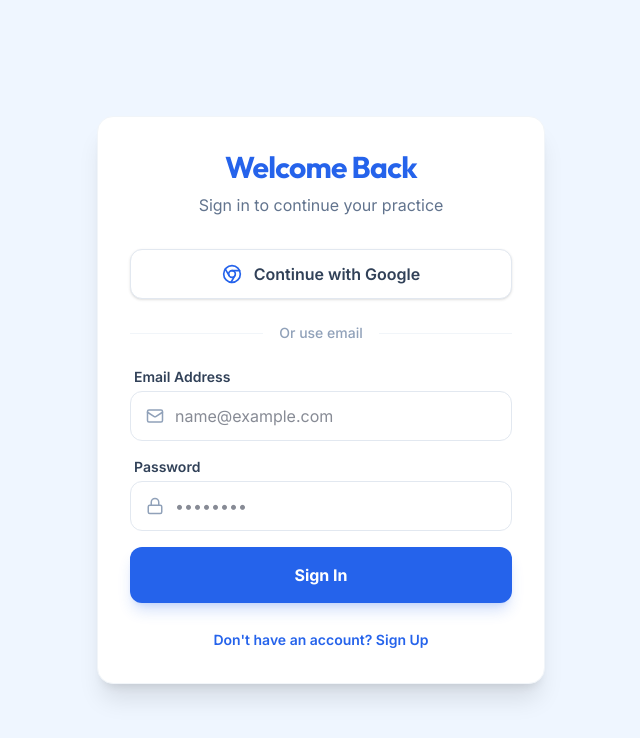
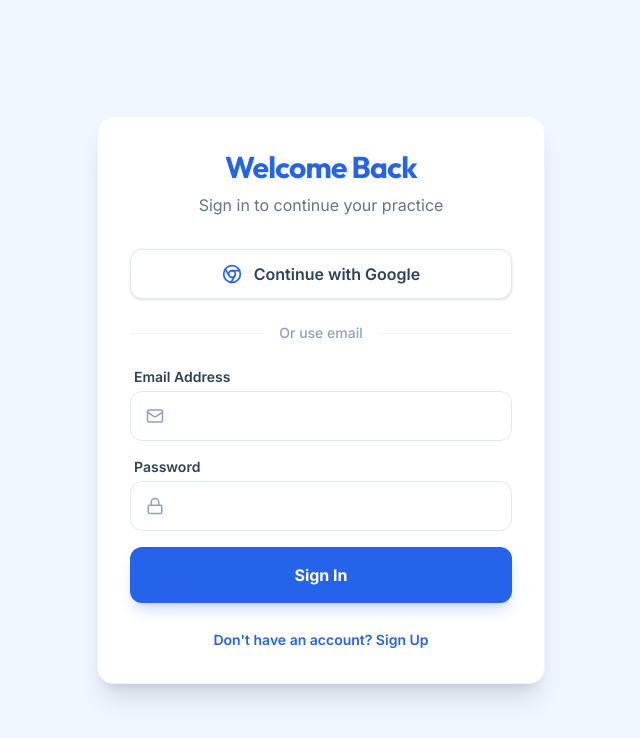
Before and after one commit to Deepika-saravanan-tech/ai-interview, a React (Vite) app: page /login in a window 1280 px wide. Shown: the top 738 px of the page, without its empty margins (319-959 px from the left). Built offline with nearby package versions, Linux system fonts and the light colour scheme; no server answers.

Commit message:
Remove login input placeholders

```diff
--- a/src/components/Login.tsx
+++ b/src/components/Login.tsx
@@ -120,7 +120,6 @@ export default function Login() {
                 required
                 value={name}
                 onChange={(e) => setName(e.target.value)}
-                placeholder="John Doe"
                 className="w-full px-4 py-3 rounded-xl border border-slate-200 focus:border-primary focus:ring-2 focus:ring-primary/20 outline-none transition-all"
               />
             </div>
@@ -135,7 +134,6 @@ export default function Login() {
                 required
                 value={email}
                 onChange={(e) => setEmail(e.target.value)}
-                placeholder="name@example.com"
                 className="w-full pl-11 pr-4 py-3 rounded-xl border border-slate-200 focus:border-primary focus:ring-2 focus:ring-primary/20 outline-none transition-all"
               />
             </div>
@@ -150,7 +148,6 @@ export default function Login() {
                 required
                 value={password}
                 onChange={(e) => setPassword(e.target.value)}
-                placeholder="••••••••"
                 className="w-full pl-11 pr-4 py-3 rounded-xl border border-slate-200 focus:border-primary focus:ring-2 focus:ring-primary/20 outline-none transition-all"
               />
             </div>
```
